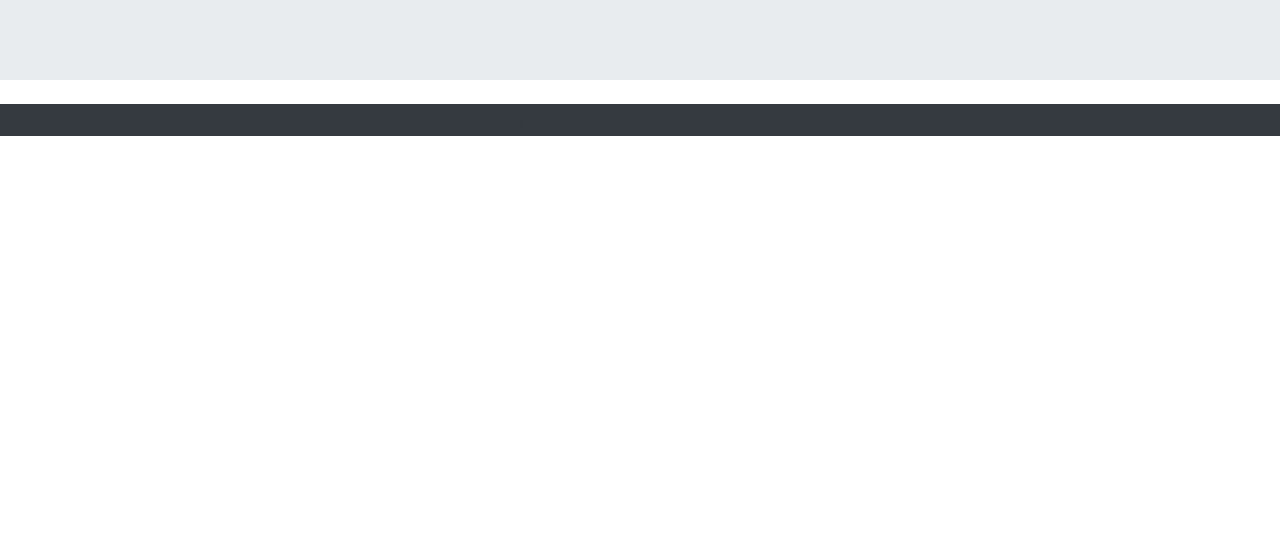
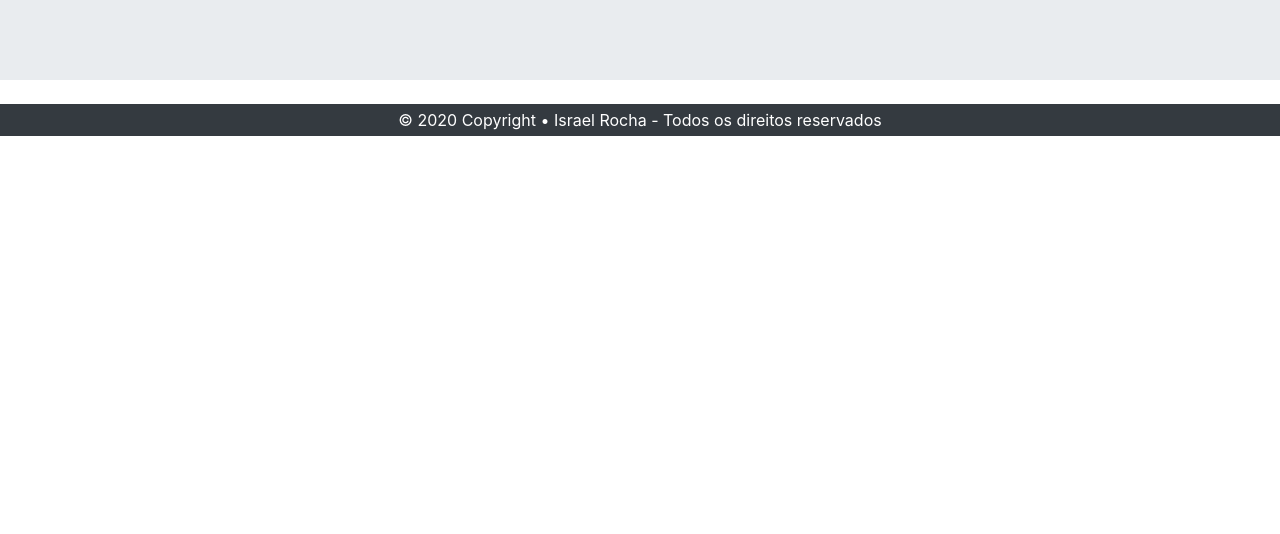
Before and after one commit to irdesigneer/irdesigneer.github.io, a plain HTML site: page index.html in a window 1280 px wide. Shown: the part 266-800 px from the top of the page. Drawn offline with Linux system fonts and the light colour scheme.

Commit message:
alteração no css

```diff
--- a/css/style.css
+++ b/css/style.css
@@ -1,3 +1,7 @@
 body{
   padding-top: 73px;
 }
+
+.copy{
+  color: #fff;
+}
--- a/index.html
+++ b/index.html
@@ -54,8 +54,8 @@
 
 
         <footer class="bg-dark text-white mt-3">
-            <div class="nav-nmundo text-center text-dark py-1">
-                <p class="mb-0">© 2020 Copyright • Israel Rocha - Todos os direitos reservados</p>
+            <div class="text-center text-dark py-1">
+                <p class="mb-0 copy">© 2020 Copyright • Israel Rocha - Todos os direitos reservados</p>
             </div>
         </footer>
 
```
